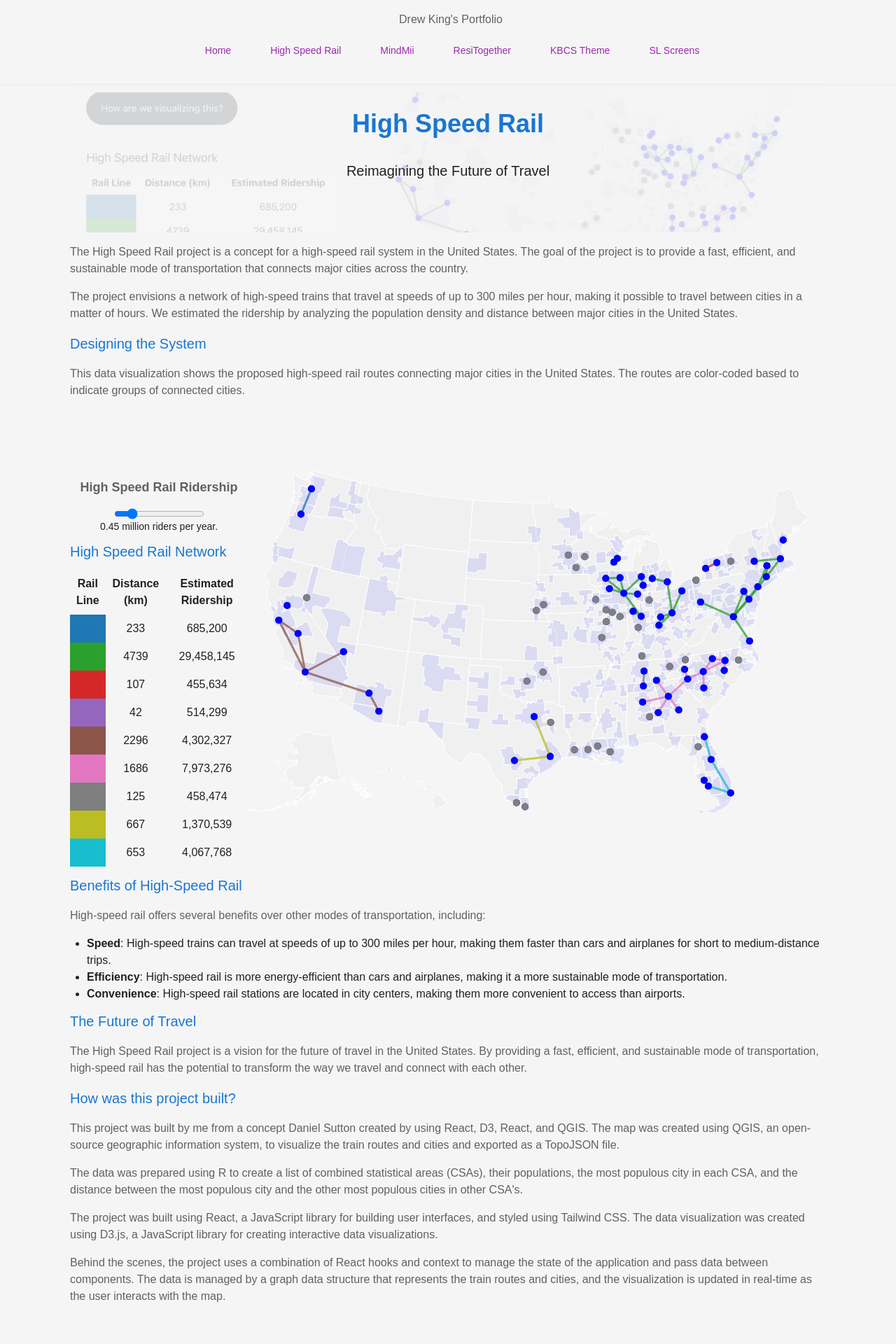
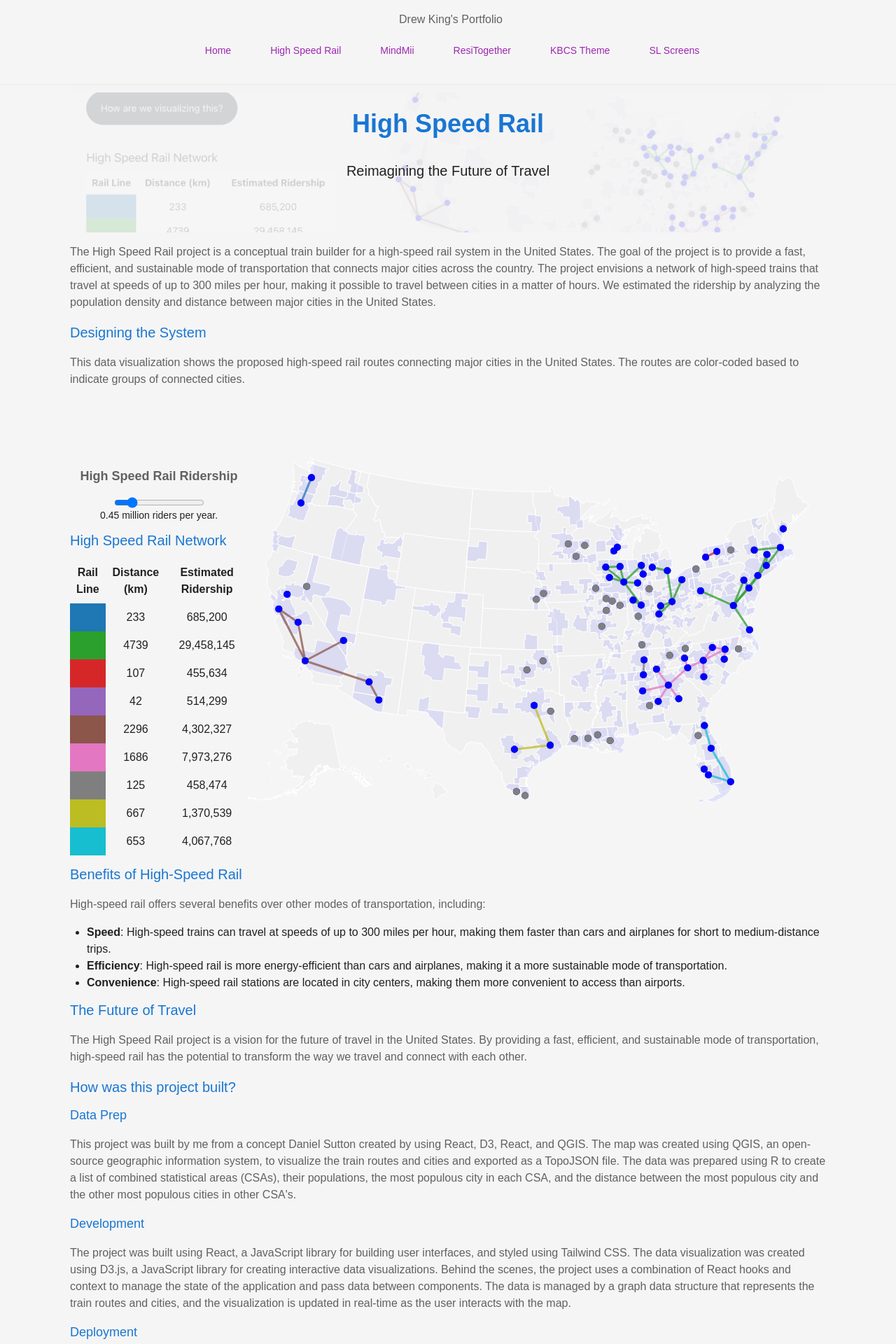
Before and after one commit to andrewpking/kingdrewsea-portfolio, a Next.js app: page /high-speed-rail in a window 1280 px wide. Shown: the top 1920 px of the page at 70% size. Built offline with nearby package versions, Linux system fonts and the light colour scheme.

Commit message:
Removed extraneous line breaks and added a link to the original project.

```diff
--- a/src/app/high-speed-rail/page.mdx
+++ b/src/app/high-speed-rail/page.mdx
@@ -11,9 +11,7 @@ export const metadata = {
 
 <MdxPage metadata={metadata}>
 
-The High Speed Rail project is a concept for a high-speed rail system in the United States. The goal of the project is to provide a fast, efficient, and sustainable mode of transportation that connects major cities across the country.
-
-The project envisions a network of high-speed trains that travel at speeds of up to 300 miles per hour, making it possible to travel between cities in a matter of hours. We estimated the ridership by analyzing the population density and distance between major cities in the United States.
+The High Speed Rail project is a conceptual train builder for a high-speed rail system in the United States. The goal of the project is to provide a fast, efficient, and sustainable mode of transportation that connects major cities across the country. The project envisions a network of high-speed trains that travel at speeds of up to 300 miles per hour, making it possible to travel between cities in a matter of hours. We estimated the ridership by analyzing the population density and distance between major cities in the United States.
 
 ## Designing the System
 
@@ -35,12 +33,16 @@ The High Speed Rail project is a vision for the future of travel in the United S
 
 ## How was this project built?
 
-This project was built by me from a concept Daniel Sutton created by using React, D3, React, and QGIS. The map was created using QGIS, an open-source geographic information system, to visualize the train routes and cities and exported as a TopoJSON file.
+### Data Prep
 
-The data was prepared using R to create a list of combined statistical areas (CSAs), their populations, the most populous city in each CSA, and the distance between the most populous city and the other most populous cities in other CSA's.
+This project was built by me from a concept Daniel Sutton created by using React, D3, React, and QGIS. The map was created using QGIS, an open-source geographic information system, to visualize the train routes and cities and exported as a TopoJSON file. The data was prepared using R to create a list of combined statistical areas (CSAs), their populations, the most populous city in each CSA, and the distance between the most populous city and the other most populous cities in other CSA's.
 
-The project was built using React, a JavaScript library for building user interfaces, and styled using Tailwind CSS. The data visualization was created using D3.js, a JavaScript library for creating interactive data visualizations.
+### Development
 
-Behind the scenes, the project uses a combination of React hooks and context to manage the state of the application and pass data between components. The data is managed by a graph data structure that represents the train routes and cities, and the visualization is updated in real-time as the user interacts with the map.
+The project was built using React, a JavaScript library for building user interfaces, and styled using Tailwind CSS. The data visualization was created using D3.js, a JavaScript library for creating interactive data visualizations. Behind the scenes, the project uses a combination of React hooks and context to manage the state of the application and pass data between components. The data is managed by a graph data structure that represents the train routes and cities, and the visualization is updated in real-time as the user interacts with the map.
+
+### Deployment
+
+The [original High Speed Rail project](https://high-speed-rail-cse442-24au-fp-6a981c250f8bd8e994fe6608199c4157.pages.cs.washington.edu/) was deployed to gitlab pages with additional visualizations created by Joey Kreuger and styles by Jack Rosenbloom. We used a custom build script to generate the static files and deploy them to a web server using GitLab CI/CD.
 
 </MdxPage>
```
